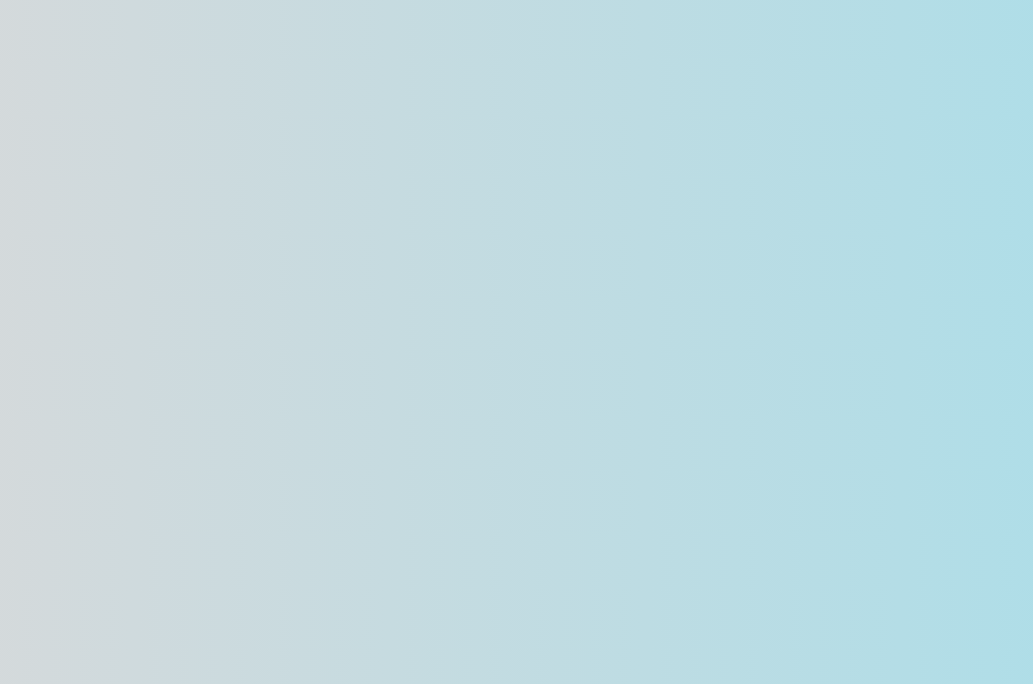
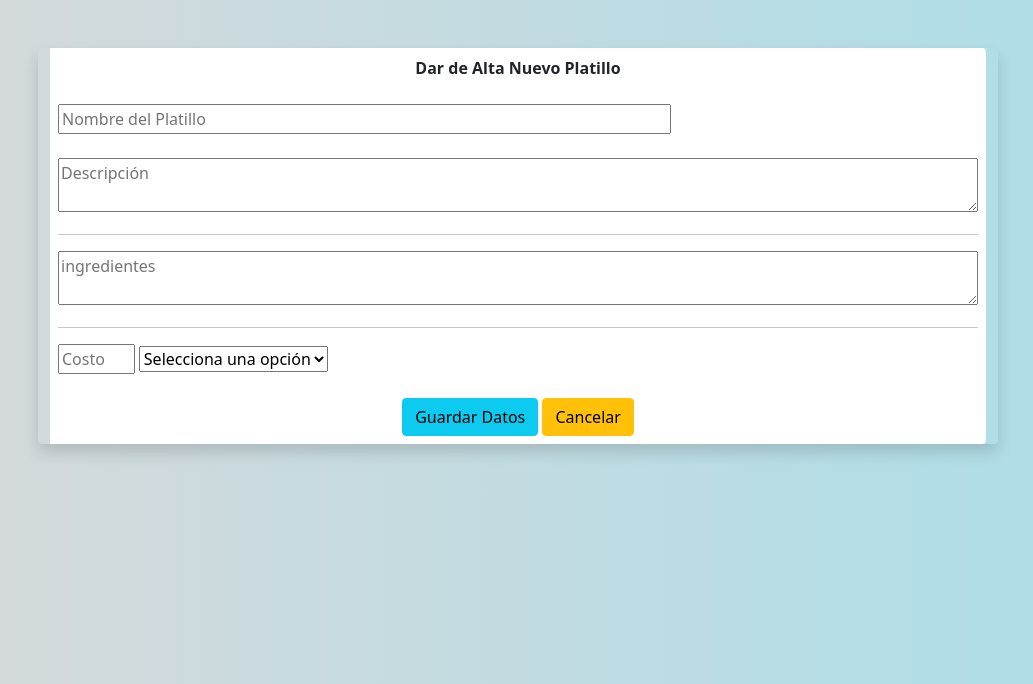
Before and after one commit to IsraelJimCam/arguileachallengephp, a PHP site: page /panel_control/platillo_alta.php in a window 1280 px wide. Shown: the part 59-743 px from the top of the page, without its empty margins (122-1155 px from the left). Run offline with PHP 8.4, Linux system fonts and the light colour scheme; a user stored in the database is signed in; data comes from the database, SQL or seed files in the repository; both versions use the stored data as it was after the commit.

Commit message:
agregar archivos

```diff
--- a/panel_control/conexion/consultas.php
+++ b/panel_control/conexion/consultas.php
@@ -26,7 +26,7 @@
 
     public function mostrar_fondas(){
 
-        $fondas = $this->base_datos->prepare('SELECT * FROM fondas');
+        $fondas = $this->base_datos->prepare('SELECT * FROM fondas order by nombre');
 
         $fondas->execute();
 
@@ -47,42 +47,6 @@
     }
 
     public function guardar_fonda(){
-       if($_REQUEST['numero_interior']=='')
-       {
-        $insertar_fonda = $this->base_datos->prepare('INSERT INTO fondas
-        VALUES (:idfonda, :nombre, :calle, :numero_exterior, :numero_interior, :codigo_postal, :colonia, :municipio, :ciudad, :estado, :pais, :fecha_creacion)');
-
-             $nombre               = $_REQUEST['nombre'];
-             $calle                = $_REQUEST['calle'];
-             $numero_exterior      = $_REQUEST['numero_exterior'];
-             $numero_interior      = "S/N";
-             $codigo_postal        = $_REQUEST['codigo_postal'];
-             $colonia              = $_REQUEST['colonia'];
-             $municipio            = $_REQUEST['municipio'];
-             $ciudad               = $_REQUEST['ciudad'];
-             $estado               = $_REQUEST['estado'];
-             $pais                 = $_REQUEST['pais'];
-             $fecha_creacion       = date('Y-m-d');
-             $idfonda = '';
-
-             $insertar_fonda->execute(array(
-             ':idfonda'            => $idfonda,
-             ':nombre'             => $nombre,
-             ':calle'              => $calle,
-             ':numero_exterior'    => $numero_exterior,
-             ':numero_interior'    => $numero_interior,
-             ':codigo_postal'      => $codigo_postal,
-             ':colonia'            => $colonia,
-             ':municipio'          => $municipio,
-             ':ciudad'             => $ciudad,
-             ':estado'             => $estado,
-             ':pais'               => $pais,
-             ':fecha_creacion'     => $fecha_creacion
-         ));
-         header('Location: ' . URL . 'fondas');
-            }
-            else
-            {
                 $insertar_fonda = $this->base_datos->prepare('INSERT INTO fondas
                 VALUES (:idfonda, :nombre, :calle, :numero_exterior, :numero_interior, :codigo_postal, :colonia, :municipio, :ciudad, :estado, :pais, :fecha_creacion)');
 
@@ -114,11 +78,32 @@
                      ':fecha_creacion'     => $fecha_creacion
                  ));
                  header('Location: ' . URL . 'fondas.php');
-            }
+
+               }
+               public function guardar_platillo(){
+                $insertar_fonda = $this->base_datos->prepare('INSERT INTO platillos
+                VALUES (:idplatillo, :nombre, :descripcion, :ingredientes, :costo, :idfonda, :fecha_creacion)');
+
+                     $nombre               = $_REQUEST['nombre'];
+                     $descripcion          = $_REQUEST['descripcion'];
+                     $ingredientes         = $_REQUEST['ingredientes'];
+                     $costo                = $_REQUEST['costo'];
+                     $idfonda              = $_REQUEST['fonda'];
+                     $fecha_creacion       = date('Y-m-d');
+                     $idplatillo = '';
+
+                     $insertar_fonda->execute(array(
+                     ':idplatillo'         => $idplatillo,
+                     ':nombre'             => $nombre,
+                     ':descripcion'        => $descripcion,
+                     ':ingredientes'       => $ingredientes,
+                     ':costo'              => $costo,
+                     ':idfonda'            => $idfonda,
+                     ':fecha_creacion'     => $fecha_creacion
+                 ));
+                 header('Location: ' . URL . 'platillos.php');
 
                }
 
-
-
 }
 ?>
--- a/panel_control/platillo_alta.php
+++ b/panel_control/platillo_alta.php
@@ -1,6 +1,27 @@
 <?php
 require('css/formato.php');
 require('css/menu.php');
+$fonda_filas ="";
+$consulta_fonda = new consultas_sql();
+$resultado = $consulta_fonda->mostrar_fondas();
+
+  foreach ($resultado as $key => $fila)
+         {
+         	if(isset($_REQUEST['fonda']) && $_REQUEST['fonda']==$fila['idfonda'])
+           $fonda_filas .='<option value="'. $fila['idfonda'] .'" selected>'.$fila['nombre'].'</option>';
+           else
+           $fonda_filas .='<option value="'. $fila['idfonda'] .'">'.$fila['nombre'].'</option>';
+         }
+
+if(isset($_REQUEST['guardar']))
+{
+
+if(($_REQUEST['nombre']) && ($_REQUEST['descripcion']) && ($_REQUEST['ingredientes']) && ($_REQUEST['costo']) && ($_REQUEST['fonda']))
+    {
+     $guardar_platillo = new consultas_sql();
+     $guardar_platillo->guardar_platillo();
+    }
+}
 
 require('vistas/platillo_alta.php');
 ?>
--- a/panel_control/vistas/fonda_alta.php
+++ b/panel_control/vistas/fonda_alta.php
@@ -13,8 +13,8 @@
                         <label><strong>Datos de Dirección</strong></label>
                         <br>
                         <input type="text" class="col-sm-3" name="calle" id="calle" placeholder="Calle" required="required">
-                        <input type="number" class="col-sm-1" name="numero_exterior" id="numero_exterior" placeholder="Núm. Ext.">
-                        <input type="number" class="col-sm-1" name="numero_interior" id="numero_interior" placeholder="Núm. Int.">
+                        <input type="number" class="col-sm-1" name="numero_exterior" id="numero_exterior" placeholder="Núm. Ext." required="required">
+                        <input type="number" class="col-sm-1" name="numero_interior" id="numero_interior" placeholder="Núm. Int." required="required">
                         <hr>
                         <input type="text" class="col-sm-4" name="colonia" id="colonia" placeholder="Colonia" required="required">
                         <input type="number" class="col-sm-2" name="codigo_postal" id="codigo_postal" placeholder="Código Postal" required="required">
--- a/panel_control/vistas/platillo_alta.php
+++ b/panel_control/vistas/platillo_alta.php
@@ -0,0 +1,34 @@
+<body>
+    <div id="fonda" class="container w-75 my-5 rounded shadow">
+        <div class="col bg-white p-2 rounded-end">
+
+                <form action="platillo_alta.php" method="POST">
+                    <strong><center>Dar de Alta Nuevo Platillo</center></strong>
+                    <br>
+                <div class="mb4">
+                        <input type="text" class="col-sm-8" name="nombre" id="nombre" placeholder="Nombre del Platillo" required="required">
+                    </div>
+                    <div class="mb4">
+                        <br>
+
+                        <textarea class="col-sm-12" name="descripcion" id="descripcion" placeholder="Descripción" required="required"></textarea>
+                        <hr>
+                        <textarea class="col-sm-12" name="ingredientes" id="ingredientes" placeholder="ingredientes" required="required"></textarea>
+                        <hr>
+                        <input type="number" class="col-sm-1" name="costo" id="costo" placeholder="Costo" required="required">
+                        <select name="fonda" id="fonda" >
+						<option>Selecciona una opción</option>
+						<?=$fonda_filas?>
+					    </select>
+                    </div>
+                    <div>
+                        <br>
+                       <center> <button type="submit" class="btn btn-info" name="guardar" value="1">Guardar Datos</button>
+                        <a href="platillos.php"class="btn btn-warning">Cancelar</a></center>
+                    </div>
+
+                </form>
+            </div>
+
+    </div>
+</body>
```
Also changed, not shown: conexion/fonditas.sql (+185 -0 lines).
